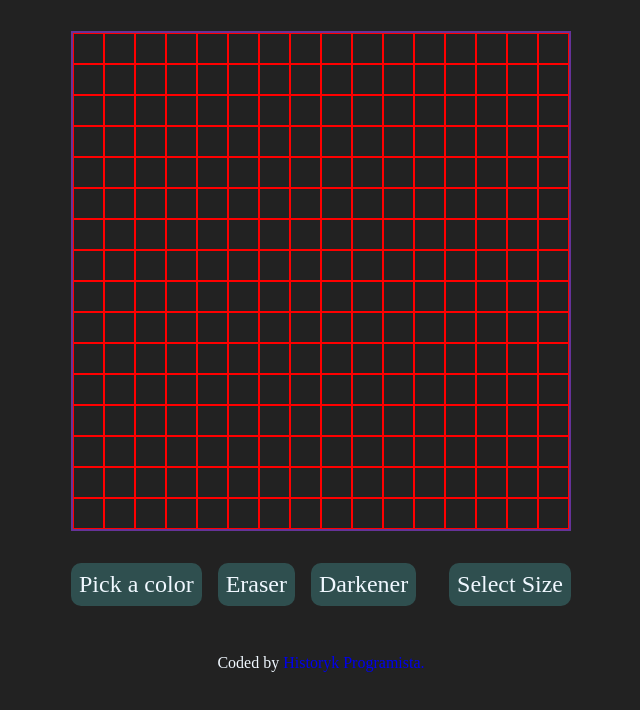
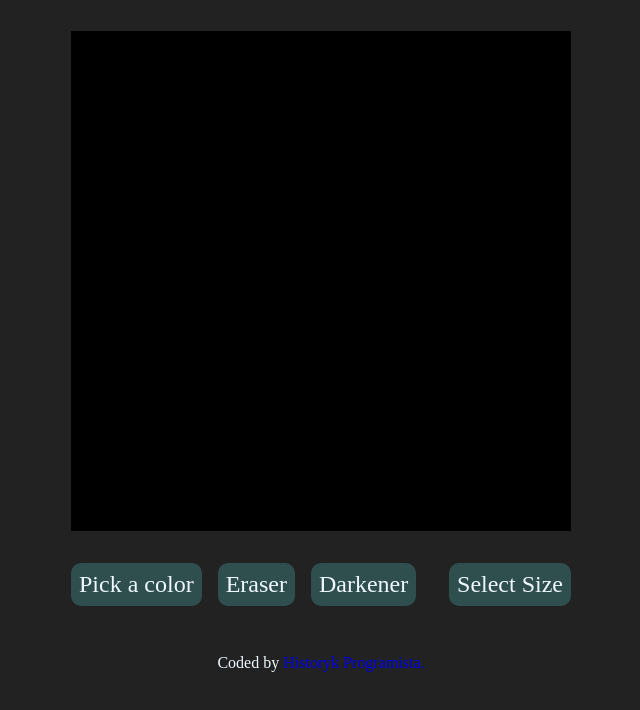
Before and after one commit to bazankamil/odin-etch-a-sketch, a plain HTML site: page index.html in a window 1280 px wide. Shown: the part 70-780 px from the top of the page, without its empty margins (319-959 px from the left). Drawn offline with Linux system fonts and the light colour scheme.

Commit message:
added instructions and TODO list

```diff
--- a/index.js
+++ b/index.js
@@ -44,6 +44,10 @@ button.addEventListener("click", (e) => {
 //eraser - tak samo jak malowanie, ale jesli jest klasa color to usuwa
 //kazde najechanie zmniejsza/zwieksza saturacje o 10% - tryb podobny, ale po najechaniu zmienia styl modyfikujac var i dodajac 10% pociemnienia
 
+//zamiast zwyklego listenera - funkcja zmieniajaca defaultowo kolor na niebieski na mauseover, kolor picker wywoluje ze zmienionym kolorem
+//eraser wywoluje funkcje zmieniajaca background color na black, moze byc w tej samej funkcji
+//pociemniacz osobna funkcja uruchamiana buttonem zmieniajaca styl nie koloru tylko saturacji
+
 //CSS
 //buttony
 //tytul
--- a/style.css
+++ b/style.css
@@ -99,7 +99,8 @@ body {
 .container {
   width: 500px;
   height: 500px;
-  border: 2px solid rebeccapurple;
+  /* border: 2px solid rebeccapurple; */
+  background-color: black;
   display: flex;
   margin: 0 auto;
   flex-wrap: wrap;
@@ -108,7 +109,7 @@ body {
 .container div {
   height: var(--CANVAS-HEIGHT);
   width: var(--CANVAS-WIDTH);
-  border: 1px solid red;
+  /* border: 1px solid red; */
 }
 
 /* MENU */
```
